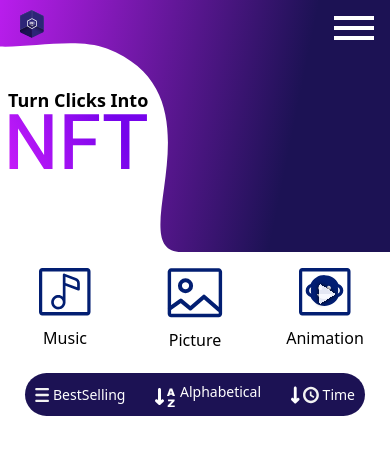
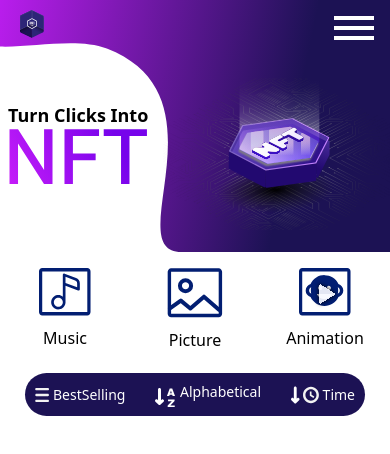
Before and after one commit to danyalbani240/NFTShop, a Nuxt app: page / in a window 390 px wide. Shown: the top 454 px of the page. Built offline with nearby package versions, Linux system fonts and the light colour scheme.

Commit message:
icons resized and transition addedto them

```diff
--- a/components/TheHero.vue
+++ b/components/TheHero.vue
@@ -22,34 +22,49 @@
         <p class="cursor-pointer">Contact Us</p>
       </div>
       <div class="buttons hidden lg:flex justify-between">
-        <div class="h-full cart cursor-pointer"></div>
+        <div class="h-full cart transition-all cursor-pointer">
+          <img src="../assets/images/cart.svg" alt="" />
+        </div>
         <div class="divider"></div>
-        <div class="profile cursor-pointer h-full w-6"></div>
+        <div class="profile cursor-pointer transition-all h-full">
+          <img src="../assets/images/person.svg" alt="" />
+        </div>
       </div>
     </nav>
+    <div class="flex justify-between mt-8 sm:mt-14 2xl:mt-40 md:mt-20 lg:mt-28">
       <div
-      class="hero-comment ml-2 inline-flex flex-col items-center justify-center mt-10 sm:mt-14 2xl:mt-44 md:mt-20 lg:mt-28"
+        class="hero-comment ml-2 inline-flex flex-col items-center justify-center"
       >
         <h2 class="sm:text-2xl lg:text-4xl text-lg font-bold">
           Turn Clicks Into
         </h2>
         <img class="nft-head" src="../assets/images/NFText.svg" alt="" />
         <p class="hidden sm:block">
-        Must explain to you how all this mistaken idea of pleasure and praising
-        pain was born and will give you a complete account of the system, and
-        expound the actual teachings.
+          Must explain to you how all this mistaken idea of pleasure and
+          praising pain was born and will give you a complete account of the
+          system, and expound the actual teachings.
         </p>
         <div
-        class="register mt-5 ml-0 sm:mx-auto text-white flex justify-center items-center"
+          class="register cursor-pointer mt-5 ml-0 sm:mx-auto text-white flex justify-center items-center"
         >
           Register
         </div>
+      </div>
+      <div class="hero-right sm:w md:w-9/12 lg:w-6/12 w-7/12">
+        <div class="flex flex-row-reverse">
+          <img
+            class="md:w-8/12 lg:w-full"
+            src="../assets/images/hero-object.svg"
+            alt=""
+          />
         </div>
         <div class="lg:flex flex-row-reverse hidden">
           <the-search-box
             style="width: 560px"
             class="lg:mt-4 xl:mt-16 xl:mr-8 -mt-32"
           />
+        </div>
+      </div>
     </div>
   </div>
 </template>
```
Lines whose indentation alone changed are shown as unchanged.
